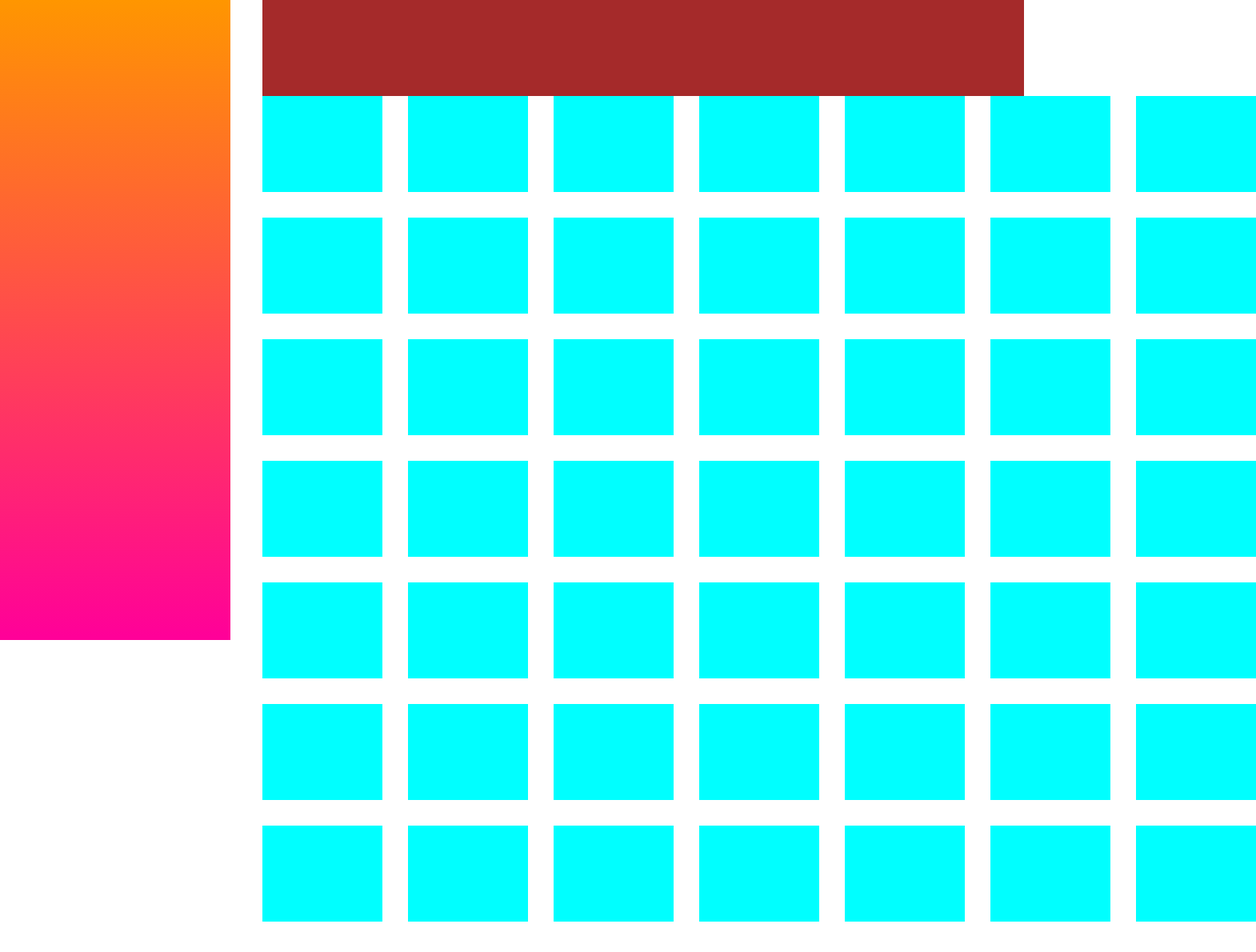
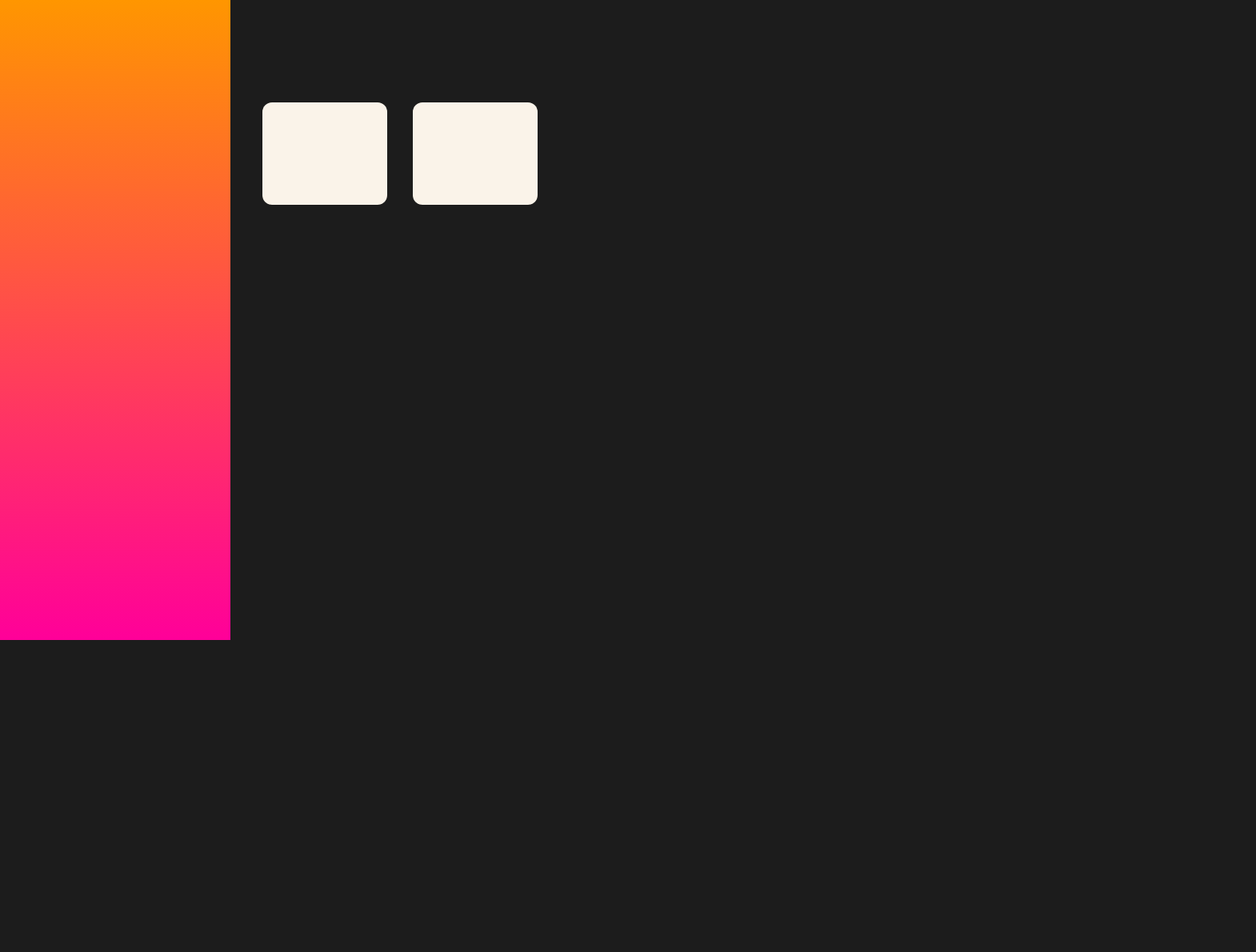
Before and after one commit to alexkior/seagulendar, a React (Vite) app in the folder client/: page / in a window 1280 px wide. Shown: the top 1190 px of the page at 80% size, 1570 px wide, since content can reach past the window. Before the commit the page ends 1152 px from the top, so only its background shows below. Built offline with nearby package versions, Linux system fonts and the light colour scheme.

Commit message:
Fix layout, pretty close

```diff
--- a/client/src/components/Calendar/Calendar.module.scss
+++ b/client/src/components/Calendar/Calendar.module.scss
@@ -4,16 +4,17 @@
   grid-row-start: 3;
   display: grid;
   grid-template-columns: repeat(7, 1fr);
-  grid-template-rows: repeat(7, 120px);
+  grid-template-rows: repeat(7, 128px);
   justify-items: stretch;
   align-content: stretch;
   gap: 32px;
 }
 
 .Calendar__test_element {
-  background-color: aqua;
-  min-width: 150px;
-  min-height: 120px;
+  background-color: #FAF3E9;
+  border-radius: 12px;
+  min-width: 156px;
+  min-height: 128px;
   width: 100%;
   height: 100%;
 }
--- a/client/src/components/Calendar/Calendar.tsx
+++ b/client/src/components/Calendar/Calendar.tsx
@@ -4,53 +4,7 @@ import styles from "./Calendar.module.scss";
 const Calendar: React.FC = function Calendar() {
   return (
     <section className={styles.Calendar}>
-      <div className={styles.Calendar__test_element} />
-      <div className={styles.Calendar__test_element} />
-      <div className={styles.Calendar__test_element} />
-      <div className={styles.Calendar__test_element} />
-      <div className={styles.Calendar__test_element} />
-      <div className={styles.Calendar__test_element} />
-      <div className={styles.Calendar__test_element} />
-      <div className={styles.Calendar__test_element} />
-      <div className={styles.Calendar__test_element} />
-      <div className={styles.Calendar__test_element} />
-      <div className={styles.Calendar__test_element} />
-      <div className={styles.Calendar__test_element} />
-      <div className={styles.Calendar__test_element} />
-      <div className={styles.Calendar__test_element} />
-      <div className={styles.Calendar__test_element} />
-      <div className={styles.Calendar__test_element} />
-      <div className={styles.Calendar__test_element} />
-      <div className={styles.Calendar__test_element} />
-      <div className={styles.Calendar__test_element} />
-      <div className={styles.Calendar__test_element} />
-      <div className={styles.Calendar__test_element} />
-      <div className={styles.Calendar__test_element} />
-      <div className={styles.Calendar__test_element} />
-      <div className={styles.Calendar__test_element} />
-      <div className={styles.Calendar__test_element} />
-      <div className={styles.Calendar__test_element} />
-      <div className={styles.Calendar__test_element} />
-      <div className={styles.Calendar__test_element} />{" "}
-      <div className={styles.Calendar__test_element} />
-      <div className={styles.Calendar__test_element} />
-      <div className={styles.Calendar__test_element} />
-      <div className={styles.Calendar__test_element} />
-      <div className={styles.Calendar__test_element} />
-      <div className={styles.Calendar__test_element} />
-      <div className={styles.Calendar__test_element} />{" "}
-      <div className={styles.Calendar__test_element} />
-      <div className={styles.Calendar__test_element} />
-      <div className={styles.Calendar__test_element} />
-      <div className={styles.Calendar__test_element} />
-      <div className={styles.Calendar__test_element} />
-      <div className={styles.Calendar__test_element} />
-      <div className={styles.Calendar__test_element} />{" "}
-      <div className={styles.Calendar__test_element} />
-      <div className={styles.Calendar__test_element} />
-      <div className={styles.Calendar__test_element} />
-      <div className={styles.Calendar__test_element} />
-      <div className={styles.Calendar__test_element} />
+
       <div className={styles.Calendar__test_element} />
       <div className={styles.Calendar__test_element} />
     </section>
--- a/client/src/components/Header/Header.module.scss
+++ b/client/src/components/Header/Header.module.scss
@@ -1,13 +1,12 @@
 .Header {
   width: 100%;
-  min-height: 120px;
+  min-height: 128px;
   display: flex;
   flex-direction: column;
   align-items: center;
   justify-content: space-between;
   grid-column: 2 / 5;
   grid-row: 0 / 2;
-  background-color:brown;
 }
 
 .Header__seagull {
--- a/client/src/index.scss
+++ b/client/src/index.scss
@@ -6,7 +6,7 @@
   min-width: 320px;
   min-height: 100vh;
   color-scheme: light dark;
-  color: #1C1C1C;
+  color: #fff;
 
   font-synthesis: none;
   text-rendering: optimizeLegibility;
@@ -23,5 +23,5 @@
 
 body {
   margin: 0;
-  background-color: #fff;
+  background-color: #1C1C1C;
 }
--- a/client/src/layouts/MainLayout/MainLayout.module.scss
+++ b/client/src/layouts/MainLayout/MainLayout.module.scss
@@ -7,6 +7,6 @@
   width: 100%;
   display: grid;
   grid-template-columns: repeat(4, 1fr);
-  grid-template-rows: 120px;
+  grid-template-rows: 128px;
   column-gap: 32px;
 }
```
